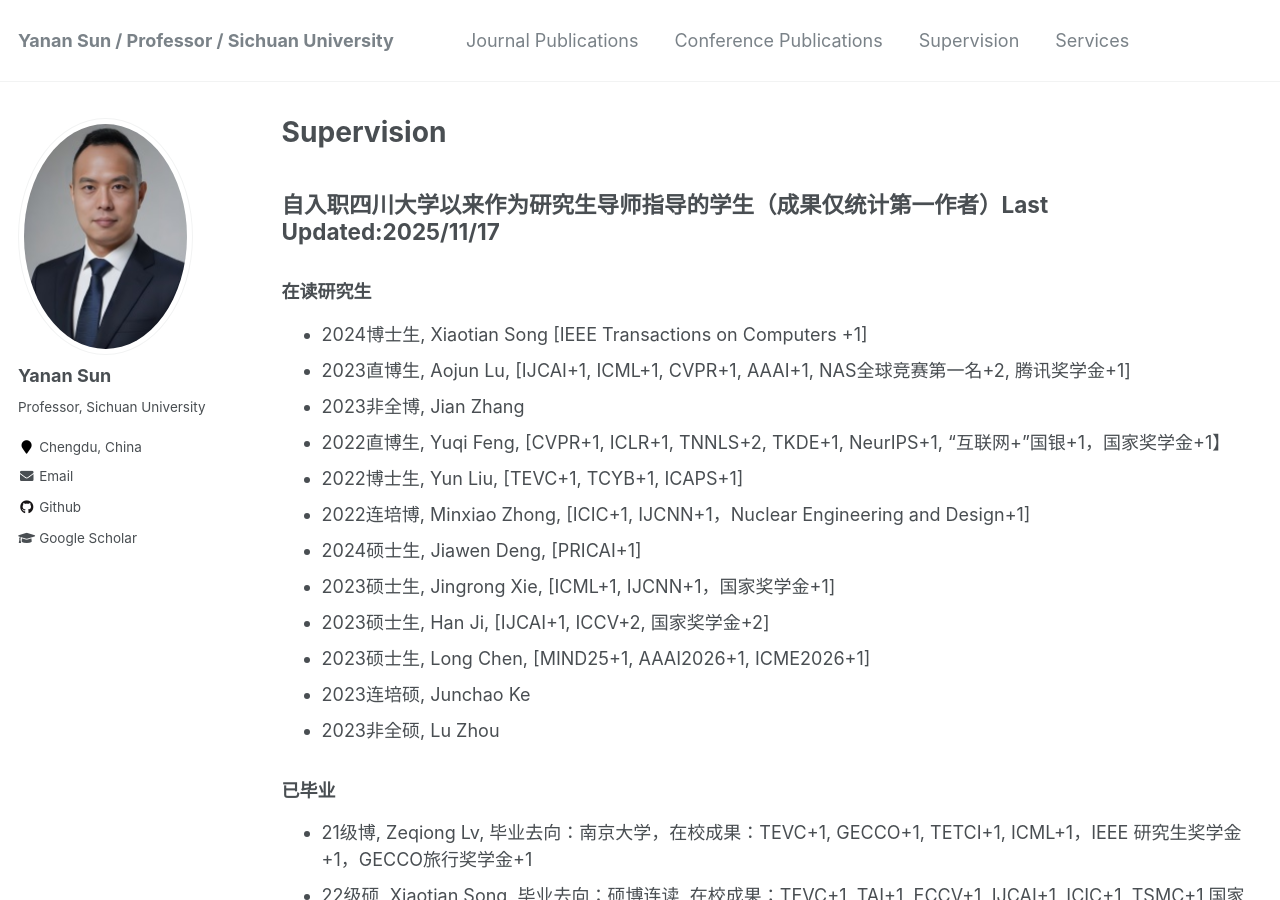
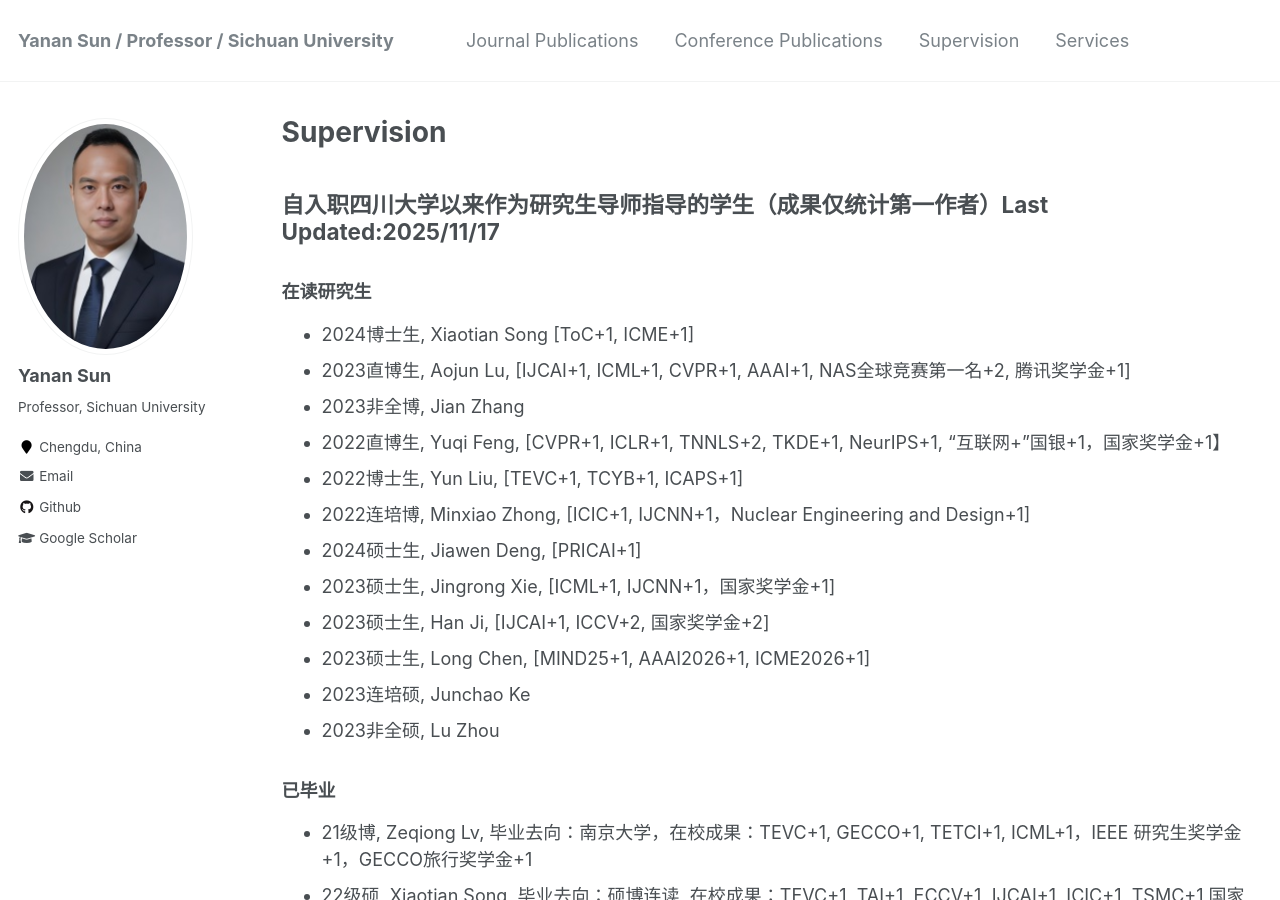
Before and after one commit to yn-sun/yn-sun.github.io, a Jekyll site: the page built from _pages/supervision.md, in a window 1280 px wide and 900 px high. Built offline with Jekyll 4.4.1, drawn with Linux system fonts in a browser that asks for light colours; comment, search, counter and statistics services are not loaded.

Commit message:
Update supervision.md

```diff
--- a/_pages/supervision.md
+++ b/_pages/supervision.md
@@ -8,7 +8,7 @@ author_profile: true
 
 ## 自入职四川大学以来作为研究生导师指导的学生（成果仅统计第一作者）Last Updated:2025/11/17
 ### 在读研究生
-* 2024博士生, Xiaotian Song [IEEE Transactions on Computers +1]
+* 2024博士生, Xiaotian Song [ToC+1, ICME+1]
 * 2023直博生, Aojun Lu, [IJCAI+1, ICML+1, CVPR+1, AAAI+1, NAS全球竞赛第一名+2, 腾讯奖学金+1]
 * 2023非全博, Jian Zhang
 * 2022直博生, Yuqi Feng, [CVPR+1, ICLR+1, TNNLS+2, TKDE+1, NeurIPS+1, "互联网+"国银+1，国家奖学金+1】
```
